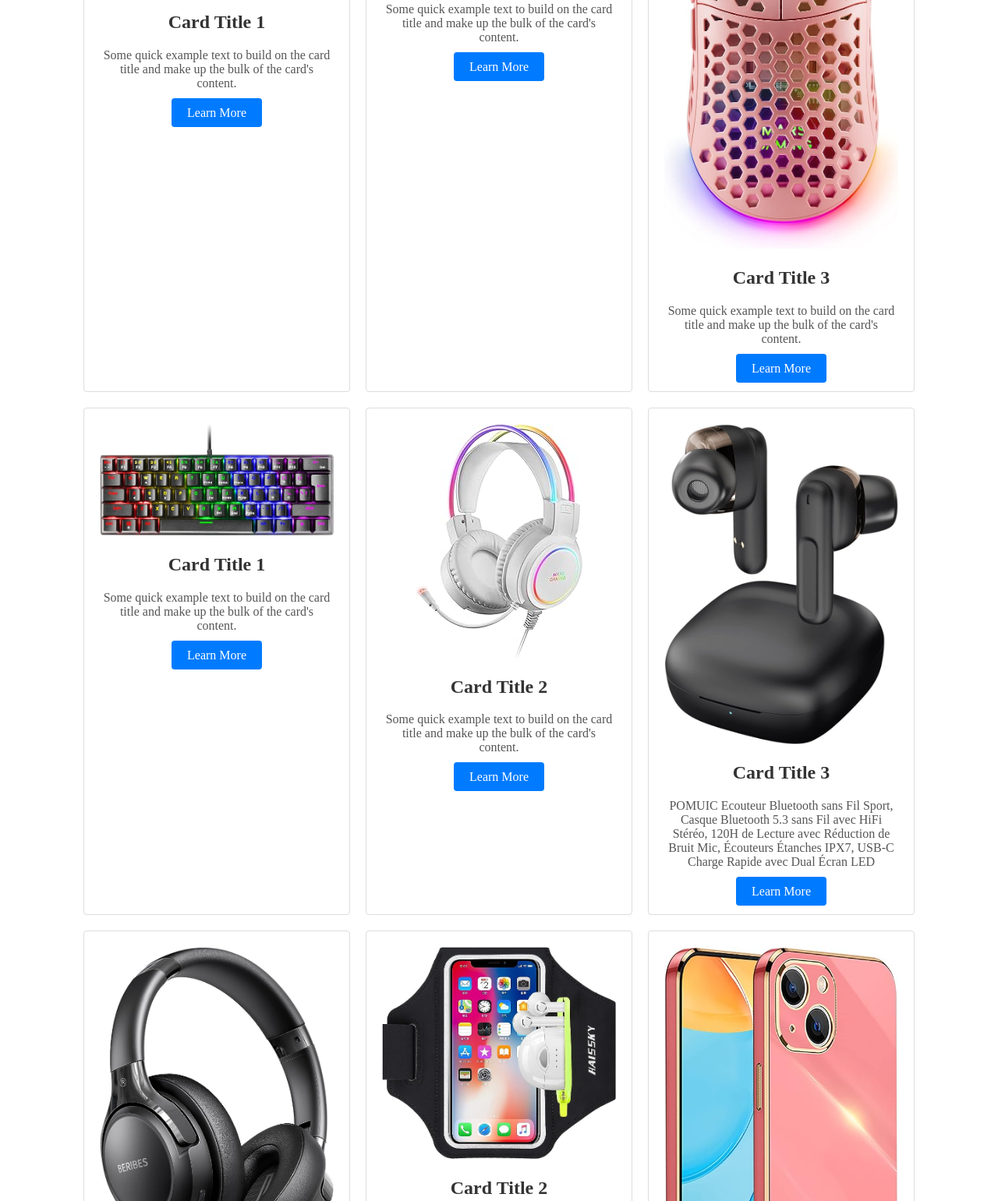
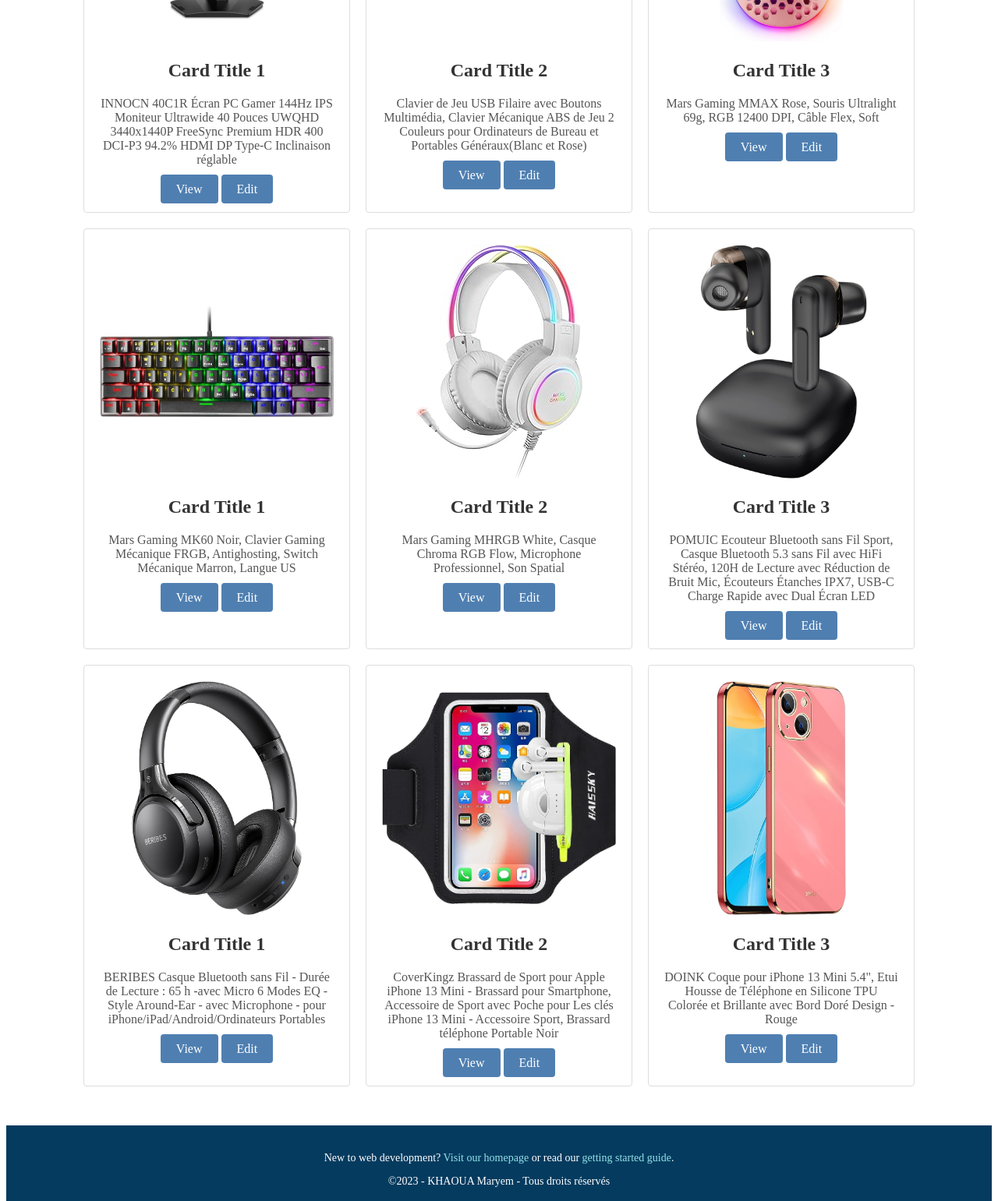
Before and after one commit to MaryemKhaoua/web_site, a plain HTML site: page e-commerce.html in a window 1280 px wide. Shown: the part 675-2216 px from the top of the page at 78% size. Drawn offline with Linux system fonts and the light colour scheme.

Commit message:
not finished yet

```diff
--- a/e-commerce.html
+++ b/e-commerce.html
@@ -3,15 +3,14 @@
 <head>
     <meta charset="utf-8">
     <meta name="viewport" content="width=device-width, initial-scale=1">
-    <title>Album Example</title>
+    <title>E- Market</title>
     <link rel="stylesheet" href="style.css">
 </head>
 <body>
 
 <header class="custom-header">
     <div class="custom-header-inner">
-        <a href="#" class="custom-logo">Album</a>
-        <img classe="logo" src="685655.png" width="20" height="20" >
+        <a href="#" class="custom-logo">E- Market</a>
         <button class="custom-menu-button" type="button" id="toggleButton">
             <span class="custom-menu-icon"></span>
         </button>
@@ -36,64 +35,74 @@
             <div class="custom-card">
                 <img class="image" src="11.jpg" alt="Image 1">
                 <h2 class="custom-card-title">Card Title 1</h2>
-                <p class="custom-card-description">Some quick example text to build on the card title and make up the bulk of the card's content.</p>
-                <a href="#" class="custom-btn custom-primary-btn">Learn More</a>
+                <p class="custom-card-description">INNOCN 40C1R Écran PC Gamer 144Hz IPS Moniteur Ultrawide 40 Pouces UWQHD 3440x1440P FreeSync Premium HDR 400 DCI-P3 94.2% HDMI DP Type-C Inclinaison réglable</p>
+                <a href="#" class="custom-btn custom-primary-btn">View</a>
+                <a href="#" class="custom-btn custom-primary-btn">Edit</a>
+
             </div>
 
             <div class="custom-card">
                 <img class="image" src="22.jpg" alt="Image 2">
                 <h2 class="custom-card-title">Card Title 2</h2>
-                <p class="custom-card-description">Some quick example text to build on the card title and make up the bulk of the card's content.</p>
-                <a href="#" class="custom-btn custom-primary-btn">Learn More</a>
+                <p class="custom-card-description">Clavier de Jeu USB Filaire avec Boutons Multimédia, Clavier Mécanique ABS de Jeu 2 Couleurs pour Ordinateurs de Bureau et Portables Généraux(Blanc et Rose)</p>
+                <a href="#" class="custom-btn custom-primary-btn">View</a>
+                <a href="#" class="custom-btn custom-primary-btn">Edit</a>
             </div>
 
             <div class="custom-card">
                 <img class="image" src="33.jpg" alt="Image 3">
                 <h2 class="custom-card-title">Card Title 3</h2>
-                <p class="custom-card-description">Some quick example text to build on the card title and make up the bulk of the card's content.</p>
-                <a href="#" class="custom-btn custom-primary-btn">Learn More</a>
+                <p class="custom-card-description">Mars Gaming MMAX Rose, Souris Ultralight 69g, RGB 12400 DPI, Câble Flex, Soft</p>
+                <a href="#" class="custom-btn custom-primary-btn">View</a>
+                <a href="#" class="custom-btn custom-primary-btn">Edit</a>
             </div>
             <!-- Ajoutez ici les éléments de la carte -->
             <div class="custom-card">
                 <img class="image" src="44.jpg" alt="Image 1">
                 <h2 class="custom-card-title">Card Title 1</h2>
-                <p class="custom-card-description">Some quick example text to build on the card title and make up the bulk of the card's content.</p>
-                <a href="#" class="custom-btn custom-primary-btn">Learn More</a>
+                <p class="custom-card-description">Mars Gaming MK60 Noir, Clavier Gaming Mécanique FRGB, Antighosting, Switch Mécanique Marron, Langue US</p>
+                <a href="#" class="custom-btn custom-primary-btn">View</a>
+                <a href="#" class="custom-btn custom-primary-btn">Edit</a>
             </div>
 
             <div class="custom-card">
                 <img class="image" src="55.jpg" alt="Image 2">
                 <h2 class="custom-card-title">Card Title 2</h2>
-                <p class="custom-card-description">Some quick example text to build on the card title and make up the bulk of the card's content.</p>
-                <a href="#" class="custom-btn custom-primary-btn">Learn More</a>
+                <p class="custom-card-description">Mars Gaming MHRGB White, Casque Chroma RGB Flow, Microphone Professionnel, Son Spatial</p>
+                <a href="#" class="custom-btn custom-primary-btn">View</a>
+                <a href="#" class="custom-btn custom-primary-btn">Edit</a>
             </div>
 
             <div class="custom-card">
                 <img class="image" src="66.jpg" alt="Image 3">
                 <h2 class="custom-card-title">Card Title 3</h2>
                 <p class="custom-card-description">POMUIC Ecouteur Bluetooth sans Fil Sport, Casque Bluetooth 5.3 sans Fil avec HiFi Stéréo, 120H de Lecture avec Réduction de Bruit Mic, Écouteurs Étanches IPX7, USB-C Charge Rapide avec Dual Écran LED</p>
-                <a href="#" class="custom-btn custom-primary-btn">Learn More</a>
+                <a href="#" class="custom-btn custom-primary-btn">View</a>
+                <a href="#" class="custom-btn custom-primary-btn">Edit</a>
             </div>
             <!-- Ajoutez ici les éléments de la carte -->
             <div class="custom-card">
                 <img class="image" src="77.jpg" alt="Image 1">
                 <h2 class="custom-card-title">Card Title 1</h2>
-                <p class="custom-card-description">Some quick example text to build on the card title and make up the bulk of the card's content.</p>
-                <a href="#" class="custom-btn custom-primary-btn">Learn More</a>
+                <p class="custom-card-description">BERIBES Casque Bluetooth sans Fil - Durée de Lecture : 65 h -avec Micro 6 Modes EQ - Style Around-Ear - avec Microphone - pour iPhone/iPad/Android/Ordinateurs Portables</p>
+                <a href="#" class="custom-btn custom-primary-btn">View</a>
+                <a href="#" class="custom-btn custom-primary-btn">Edit</a>
             </div>
 
             <div class="custom-card">
                 <img class="image" src="88.jpg" alt="Image 2">
                 <h2 class="custom-card-title">Card Title 2</h2>
                 <p class="custom-card-description">CoverKingz Brassard de Sport pour Apple iPhone 13 Mini - Brassard pour Smartphone, Accessoire de Sport avec Poche pour Les clés iPhone 13 Mini - Accessoire Sport, Brassard téléphone Portable Noir</p>
-                <a href="#" class="custom-btn custom-primary-btn">Learn More</a>
+                <a href="#" class="custom-btn custom-primary-btn">View</a>
+                <a href="#" class="custom-btn custom-primary-btn">Edit</a>
             </div>
 
             <div class="custom-card">
                 <img class="image" src="99.jpg" alt="Image 3">
                 <h2 class="custom-card-title">Card Title 3</h2>
                 <p class="custom-card-description">DOINK Coque pour iPhone 13 Mini 5.4", Etui Housse de Téléphone en Silicone TPU Colorée et Brillante avec Bord Doré Design - Rouge</p>
-                <a href="#" class="custom-btn custom-primary-btn">Learn More</a>
+                <a href="#" class="custom-btn custom-primary-btn">View</a>
+                <a href="#" class="custom-btn custom-primary-btn">Edit</a>
             </div>
 
         </div>
@@ -103,10 +112,10 @@
 <footer class="custom-footer">
     <div class="custom-footer-inner">
         <p class="custom-footer-text">
-            Album example is © Your Website Name
+            New to web development? <a href="#" class="custom-footer-link">Visit our homepage</a> or read our <a href="#" class="custom-footer-link">getting started guide</a>.
         </p>
         <p class="custom-footer-text">
-            New to web development? <a href="#" class="custom-footer-link">Visit our homepage</a> or read our <a href="#" class="custom-footer-link">getting started guide</a>.
+            ©2023 - KHAOUA Maryem - Tous droits réservés
         </p>
     </div>
 </footer>
--- a/style.css
+++ b/style.css
@@ -1,11 +1,11 @@
 /* Styles for the custom header */
 .custom-header {
-    background-color: #098fe8;
-    color: #fff;
+    background-color: #d3acd3;
+    color: #2e5667;
     padding: 10px 0;
     text-align: center;
+
 }
-
 .custom-header .custom-header-inner {
     max-width: 1200px;
     margin: 0 auto;
@@ -15,7 +15,7 @@
 }
 
 .custom-header .custom-logo {
-    font-size: 24px;
+    font-size: 30px;
     color: #fff;
     text-decoration: none;
 }
@@ -55,11 +55,16 @@
     border: none;
     cursor: pointer;
     border-radius: 4px;
+
+
 }
 
 .custom-primary-btn {
-    background-color: #007bff;
+    background-color: #4f7fb1;
     color: #fff;
+    left: 10px;
+    bottom: 10px;
+    text-align: left;
 }
 
 .custom-secondary-btn {
@@ -69,13 +74,15 @@
 
 /* Styles for the custom album section */
 .custom-album {
-    padding: 40px 0;
+    padding: 40px ;
     text-align: center;
 
 }
 .custom-album .image
 {
-
+    height: 300px;
+    width: 300px;
+    object-fit: contain;
 }
 .custom-album .custom-album-inner {
     max-width: 1200px;
```
